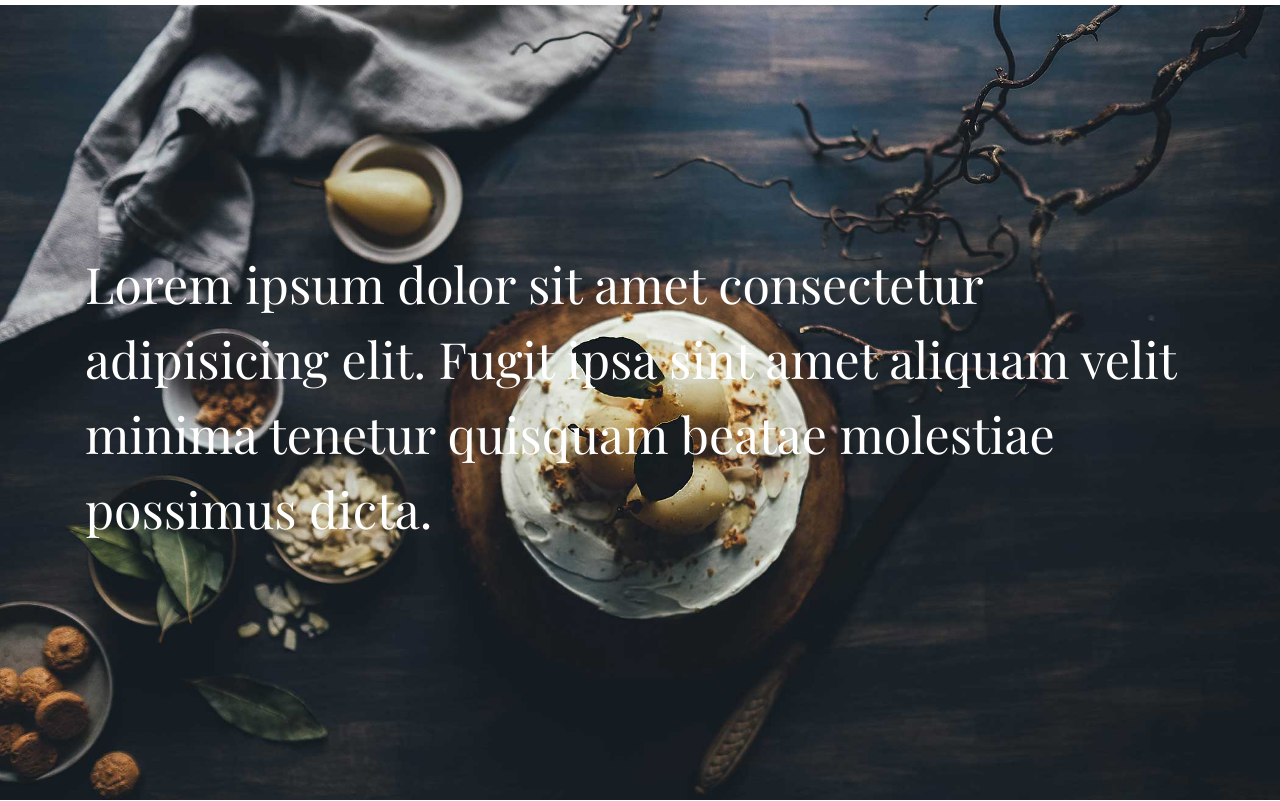
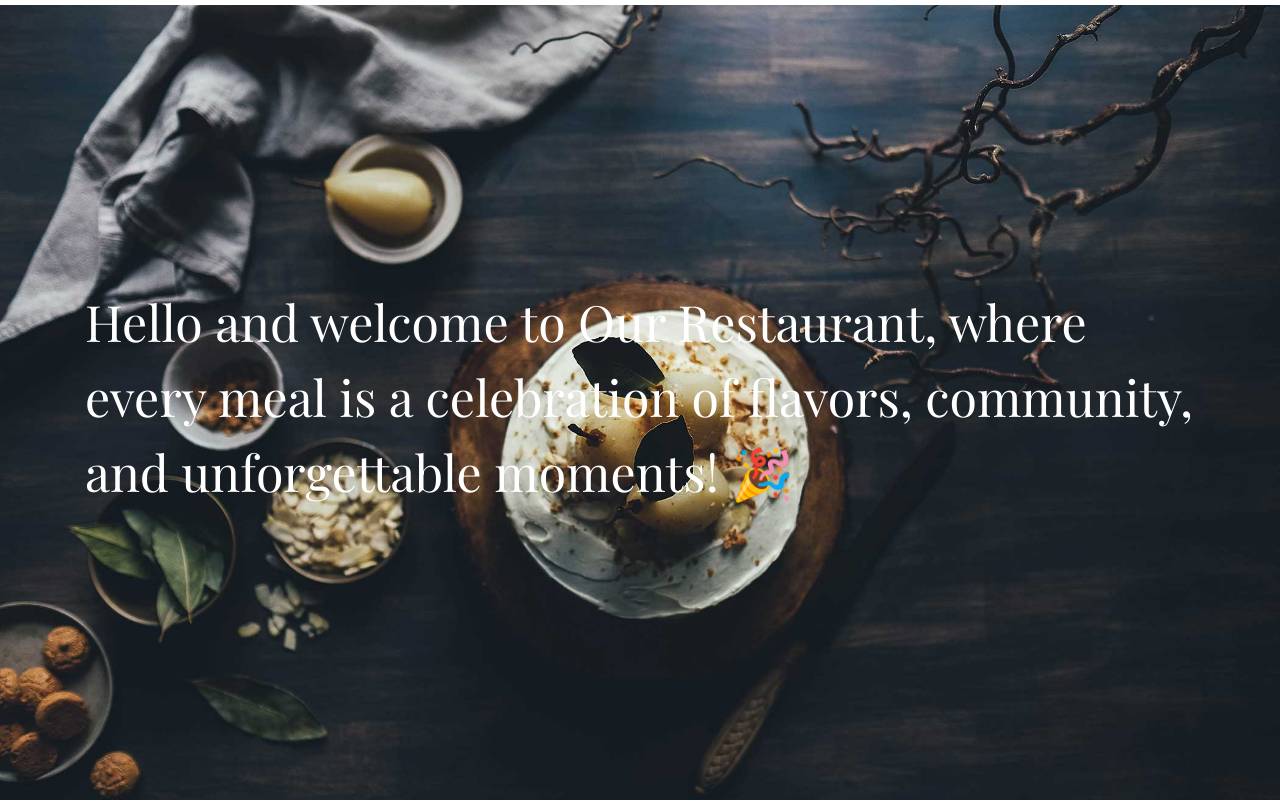
Before and after one commit to nurfachridaffa17/restaurant_app, a Django app: page / in a window 1280 px wide. Shown: the top 801 px of the page. Run offline with Django 5.2, Linux system fonts and the light colour scheme; data that the repository does not hold is empty; some libraries are stand-ins or nearby versions; some web fonts are replaced.

Commit message:
fix : FIxing index

```diff
--- a/home/templates/home/index.html
+++ b/home/templates/home/index.html
@@ -9,7 +9,7 @@
             <div class="container">
               <div class="row align-items-center">
                 <div class="col-md-12" data-aos="fade-up">
-                  <h2 class="heading">Lorem ipsum dolor sit amet consectetur adipisicing elit. Fugit ipsa sint amet aliquam velit minima tenetur quisquam beatae molestiae possimus dicta.</h2>
+                  <h2 class="heading">Hello and welcome to Our Restaurant, where every meal is a celebration of flavors, community, and unforgettable moments! 🎉</h2>
                 </div>
               </div>
             </div>
@@ -229,10 +229,6 @@
           </div>
         </div> <!-- .section -->
 
-
-
-
       </div> <!-- .main-wrap -->
 
-
 {% endblock body %}
```
